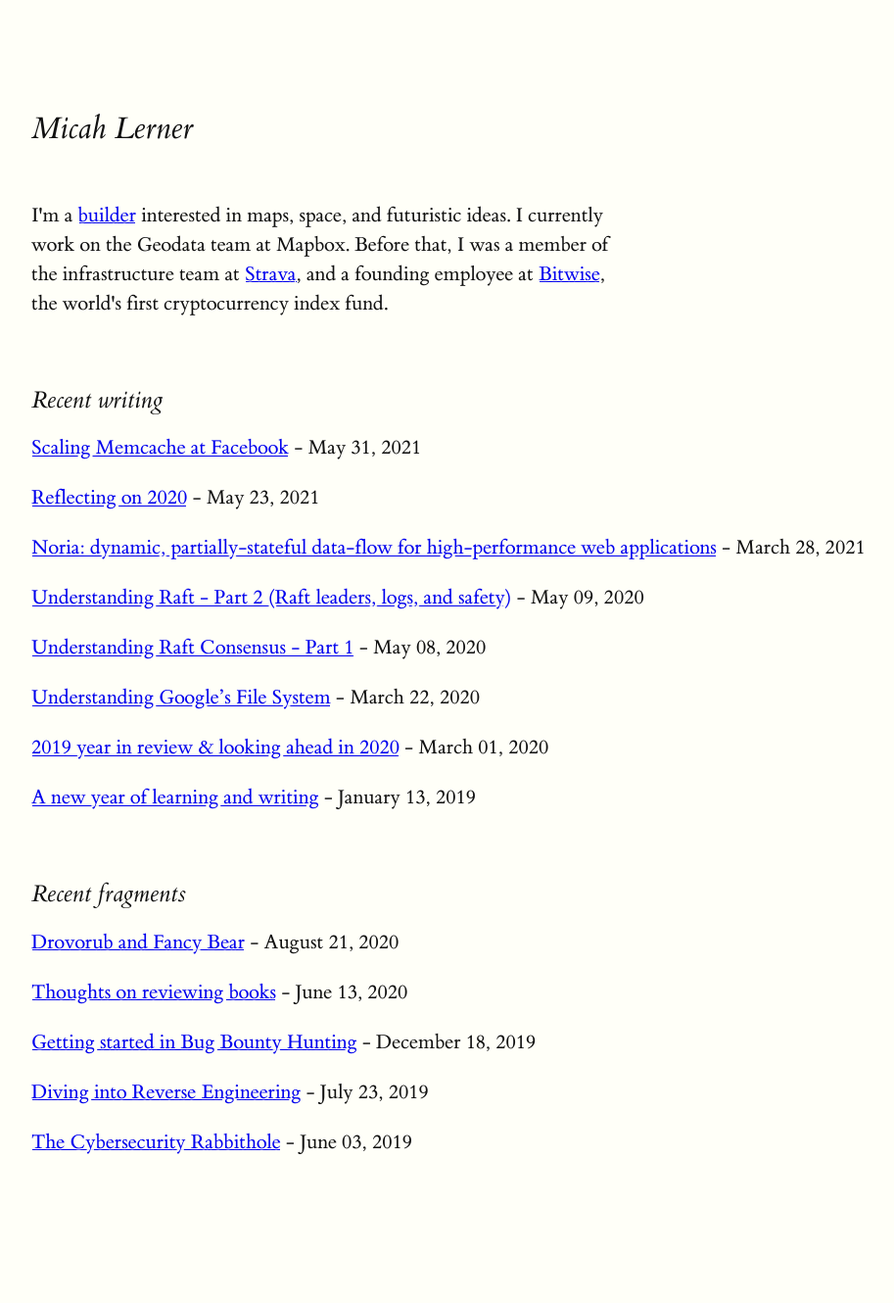
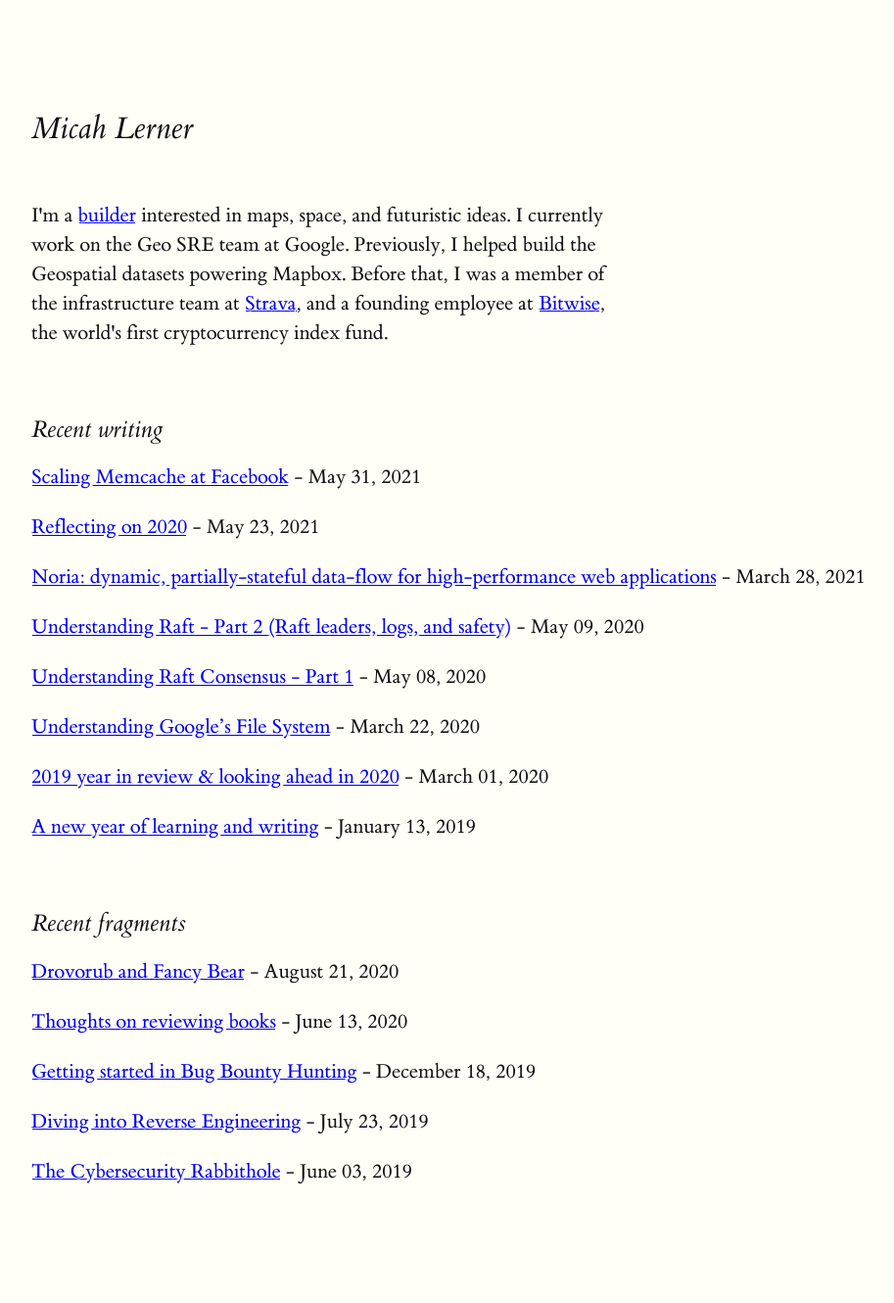
Before and after one commit to mlerner/mlerner.github.io, a Jekyll site: the page built from index.html, in a window 1280 px wide. Shown: the whole page at 98% size, without its empty margins (128-1041 px from the left). Built offline with Jekyll 4.4.1, drawn with Linux system fonts in a browser that asks for light colours; before the commit the page ends 1300 px from its top, so only the background shows below that.

Commit message:
Update bio

```diff
--- a/index.html
+++ b/index.html
@@ -6,7 +6,8 @@ layout: default
     <section>
         <p>
             I'm a <a href="http://github.com/mlerner">builder</a> interested in maps,
-            space, and futuristic ideas. I currently work on the Geodata team at Mapbox.
+            space, and futuristic ideas. I currently work on the Geo SRE team at Google.
+            Previously, I helped build the Geospatial datasets powering Mapbox.
             Before that, I was a member of the infrastructure team at <a href="https://www.strava.com/">Strava</a>,
             and a founding employee at <a href="http://www.bitwiseinvestments.com">Bitwise</a>, the world's first
             cryptocurrency index fund.
```
